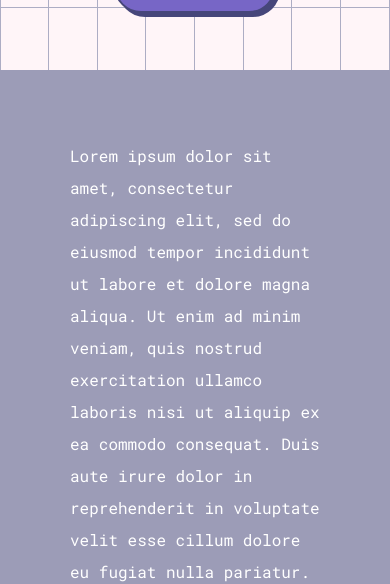
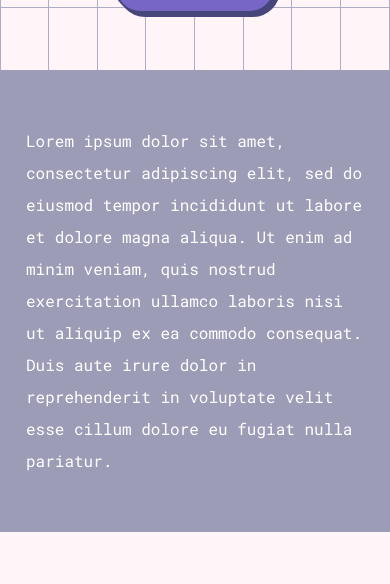
Before and after one commit to tinaaiscoding/tinas-portfolio, a React (Create React App) app: page / in a window 390 px wide. Shown: the part 430-1014 px from the top of the page. Built offline with nearby package versions, Linux system fonts and the light colour scheme.

Commit message:
Adjustment to mobile Summary and Gallery

```diff
--- a/src/components/Mobile/MobileLandingPage/MobileGallery.js
+++ b/src/components/Mobile/MobileLandingPage/MobileGallery.js
@@ -15,10 +15,10 @@ import voyage1 from '../../../images/projectScreenshots/voyage/voyage1.png';
 import voyage3 from '../../../images/projectScreenshots/voyage/voyage3.png';
 import voyage7 from '../../../images/projectScreenshots/voyage/voyage7.png';
 
-const MobileGallery = () => {
+const MobileGallery = (props) => {
   return (
     <div id={classes.mobileGallery}>
-      <div className={classes.gallery}>
+      <div className={`${classes.gallery} ${props.padding}`}>
         <Swiper
           navigation={true}
           pagination={true}
--- a/src/components/Mobile/MobileLandingPage/MobileLandingPage.js
+++ b/src/components/Mobile/MobileLandingPage/MobileLandingPage.js
@@ -17,8 +17,8 @@ const MobileLandingPage = () => {
       <MobileAboutMe />
       <TilesBg className={classes.bg} />
 
-      <MobileSummary />
-      <MobileGallery />
+      <MobileSummary padding={classes.padding}/>
+      <MobileGallery padding={classes.padding}/>
     </div>
   );
 };
--- a/src/components/Mobile/MobileLandingPage/MobileLandingPage.module.css
+++ b/src/components/Mobile/MobileLandingPage/MobileLandingPage.module.css
@@ -4,3 +4,16 @@
 .bg {
   height: 500px;
 }
+
+.padding {
+  padding: 70px;
+}
+
+/***************************************************/
+/****************** MEDIA QUERIES ******************/
+/* Mobile */
+@media only screen and (min-width: 320px) and (max-width: 500px) {
+  .padding {
+    padding: 55px 26px;
+  }
+}
--- a/src/components/Mobile/MobileLandingPage/MobileSummary.js
+++ b/src/components/Mobile/MobileLandingPage/MobileSummary.js
@@ -2,10 +2,10 @@ import React from 'react';
 
 import classes from './MobileSummary.module.css';
 
-const MobileSummary = () => {
+const MobileSummary = (props) => {
   return (
     <div id={classes.mobileSummary}>
-      <div className={classes.summaryText}>
+      <div className={`${classes.summaryText} ${props.padding}`}>
         <p>
         Lorem ipsum dolor sit amet, consectetur adipiscing elit, sed do eiusmod
         tempor incididunt ut labore et dolore magna aliqua. Ut enim ad minim
--- a/src/components/Mobile/MobileLandingPage/MobileSummary.module.css
+++ b/src/components/Mobile/MobileLandingPage/MobileSummary.module.css
@@ -8,5 +8,4 @@
 #mobileSummary .summaryText {
   font-size: 1rem;
   line-height: 32px;
-  padding: 70px;
 }
```
